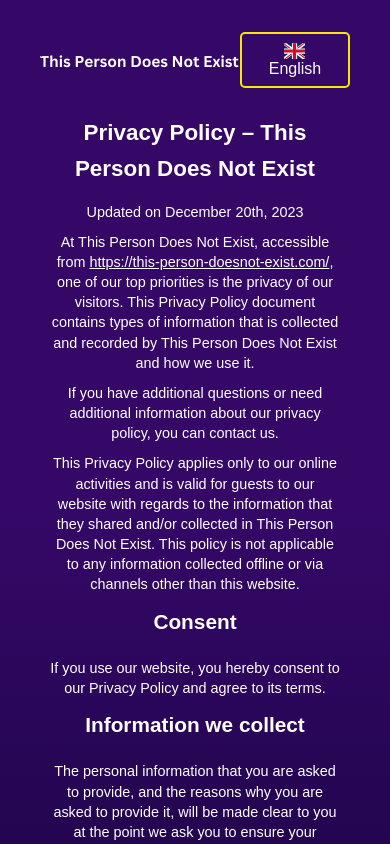
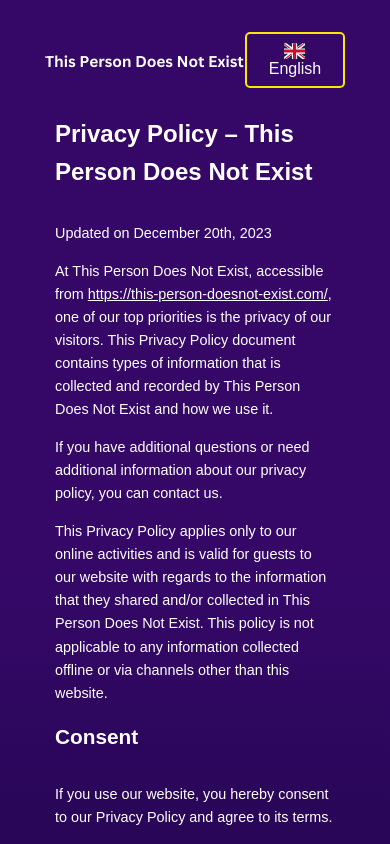
Before and after one commit to seogeek96/tpdnepublic, a Next.js app: page /privacy-policy in a window 390 px wide. Shown: the top 844 px of the page. Built offline with nearby package versions, Linux system fonts and the light colour scheme; a web font is replaced by a local one.

Commit message:
git push origin main  added missing properties

```diff
--- a/styles/globals.css
+++ b/styles/globals.css
@@ -1,6 +1,6 @@
 body {
   margin: 0;
-  padding: 0;
+  padding: 30px;
   font-family: Arial, sans-serif;
   background: linear-gradient(0deg, rgba(2,0,36,1) 70%, rgb(53, 8, 104) 90%);
   color: white;
@@ -11,14 +11,16 @@
   background-color: #000;
   overflow-x: hidden;
   box-sizing: border-box;
+  max-width: 1440px; /* Added base max-width */
+  margin: 0 auto; /* Center body content */
 }
 
-/* Desktop First Layout */
+/* Desktop First Layout (1440-1201px) */
 .layout-Container {
   width: 100%;
-  max-width: 1080px;
+  max-width: 1200px;
   min-height: 100vh;
-  padding: 30px;
+  padding: 40px;
   margin: 0 auto;
   display: flex;
   flex-direction: column;
@@ -29,7 +31,7 @@
 .App {
   width: 100%;
   max-width: 1080px;
-  padding: 30px;
+  padding: 40px;
   margin: 0 auto;
   display: flex;
   flex-direction: column;
@@ -37,12 +39,103 @@
   box-sizing: border-box;
 }
 
-/* Universal Content Styles */
+/* Large Desktop (1200px) */
+@media (max-width: 1200px) {
+  body {
+    max-width: 1200px;
+    padding: 25px;
+  }
+
+  .layout-Container {
+    max-width: 1000px;
+    padding: 35px;
+  }
+
+  .App {
+    max-width: 900px;
+    padding: 35px;
+  }
+}
+
+/* Medium Desktop (992px) */
+@media (max-width: 992px) {
+  body {
+    max-width: 992px;
+    padding: 20px;
+  }
+
+  .layout-Container {
+    max-width: 900px;
+    padding: 30px;
+  }
+
+  .App {
+    max-width: 800px;
+    padding: 30px;
+  }
+}
+
+/* Tablet Landscape (768px) */
+@media (max-width: 768px) {
+  body {
+    max-width: 768px;
+    padding: 15px;
+  }
+
+  .layout-Container {
+    max-width: 700px;
+    padding: 25px;
+  }
+
+  .App {
+    max-width: 650px;
+    padding: 25px;
+  }
+}
+
+/* Tablet Portrait (576px) */
+@media (max-width: 576px) {
+  body {
+    max-width: 576px;
+    padding: 12px;
+  }
+
+  .layout-Container {
+    max-width: 540px;
+    padding: 20px;
+  }
+
+  .App {
+    max-width: 500px;
+    padding: 20px;
+  }
+}
+
+/* Mobile (400px) */
+@media (max-width: 400px) {
+  body {
+    max-width: 400px;
+    padding: 10px;
+  }
+
+  .layout-Container {
+    max-width: 380px;
+    padding: 15px;
+  }
+
+  .App {
+    max-width: 360px;
+    padding: 15px;
+  }
+}
+
+/* Content Styles */
 h1, h2, h3 {
   width: 100%;
-  text-align: center;
-  margin: 0 0 30px;
+  text-align: left;
+  margin: 0 auto 30px;
   padding: 0 20px;
+  max-width: 800px;
 }
 
 h1 { font-size: 2.5rem; }
@@ -51,12 +144,12 @@
 
 p {
   width: 100%;
-  max-width: 800px;
-  text-align: center;
+  text-align: left;
   margin: 15px auto;
   padding: 0 20px;
   font-size: 1.1rem;
   line-height: 1.6;
+  max-width: 700px;
 }
 
 .btn {
@@ -65,135 +158,56 @@
   margin: 20px auto;
   width: auto;
   min-width: 220px;
+  max-width: 300px;
 }
 
-/* Progressive Mobile Adaptation */
-@media (max-width: 1200px) {
-  .layout-Container,
-  .App {
-    max-width: 90%;
-    padding: 25px;
-  }
-
-  h1 { font-size: 2.2rem; }
-  h2 { font-size: 1.8rem; }
-  h3 { font-size: 1.6rem; }
-}
-
-@media (max-width: 992px) {
-  .layout-Container,
-  .App {
-    max-width: 95%;
-    padding: 20px;
-  }
-
-  h1 { font-size: 2rem; }
-  h2 { font-size: 1.7rem; }
+/* Progressive Mobile Text Scaling */
+@media (max-width: 768px) {
+  h1 { font-size: 2rem; max-width: 600px; }
+  h2 { font-size: 1.75rem; }
   h3 { font-size: 1.5rem; }
-
-  p {
-    font-size: 1rem;
-    max-width: 700px;
-  }
-}
-
-@media (max-width: 768px) {
-  body {
-    padding: 15px;
-  }
-
-  .layout-Container,
-  .App {
-    max-width: 100%;
-    padding: 20px 15px;
-  }
-
-  h1 {
-    font-size: 1.8rem;
-    margin-bottom: 25px;
-    padding: 0 15px;
-  }
-
-  h2 {
-    font-size: 1.5rem;
-    margin-bottom: 20px;
-  }
-
-  h3 {
-    font-size: 1.3rem;
-    margin-bottom: 15px;
-  }
-
-  p {
-    font-size: 0.95rem;
-    line-height: 1.5;
-    padding: 0 15px;
-    margin: 10px auto;
-  }
-
-  .btn {
-    padding: 12px 25px;
-    font-size: 1rem;
-    min-width: 200px;
-    margin: 15px auto;
-  }
+  p { font-size: 1rem; max-width: 550px; }
 }
 
 @media (max-width: 576px) {
-  body {
-    padding: 10px;
-  }
+  h1 { font-size: 1.75rem; max-width: 500px; }
+  h2 { font-size: 1.5rem; }
+  h3 { font-size: 1.25rem; }
+  p { font-size: 0.95rem; max-width: 450px; }
+}
 
-  .layout-Container,
-  .App {
-    padding: 15px 10px;
-  }
-
-  h1 {
-    font-size: 1.6rem;
-    margin-bottom: 20px;
-    padding: 0 10px;
-  }
-
+@media (max-width: 400px) {
+  h1 { font-size: 1.5rem; max-width: 340px; }
   h2 { font-size: 1.3rem; }
   h3 { font-size: 1.1rem; }
-
-  p {
-    font-size: 0.9rem;
-    line-height: 1.4;
-    padding: 0 10px;
-  }
-
-  .btn {
-    padding: 10px 20px;
-    font-size: 0.9rem;
-    min-width: 180px;
-    margin: 10px auto;
-  }
+  p { font-size: 0.9rem; max-width: 320px; }
 }
 
-/* Small Mobile Optimization */
-@media (max-width: 400px) {
-  h1 {
-    font-size: 1.4rem;
-    margin-bottom: 15px;
-  }
-
-  .btn {
-    width: 100%;
-    max-width: 180px;
-  }
-}
-
-/* Ensure all interactive elements maintain click area */
-button, .btn, .dropdown {
-  min-height: 44px;
-  min-width: 44px;
-}
-
-/* Force contain strict layout */
+/* Strict Layout Containment */
 * {
   box-sizing: border-box;
   margin: 0;
   padding: 0;
+  -webkit-tap-highlight-color: transparent;
 }
+
+/* Ad Container Example */
+.ad-container {
+  width: 100%;
+  max-width: 728px; /* Standard ad width */
+  margin: 25px auto;
+  padding: 10px;
+  text-align: center;
+}
+
+@media (max-width: 768px) {
+  .ad-container {
+    max-width: 468px;
+  }
+}
+
+@media (max-width: 480px) {
+  .ad-container {
+    max-width: 320px;
+  }
+}
```
